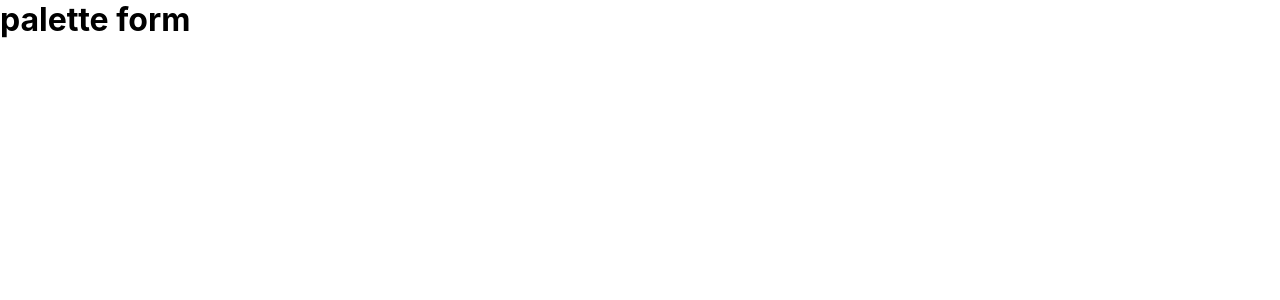
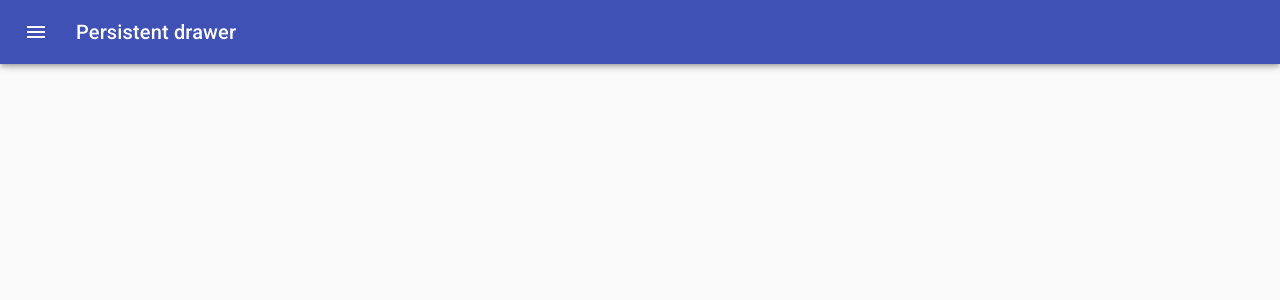
Before and after one commit to sachinjachak2001/color-app, a React (Create React App) app: page /palette/new in a window 1280 px wide. Shown: the top 300 px of the page. Built offline with nearby package versions, Linux system fonts and the light colour scheme.

Commit message:
added paletteForm

```diff
--- a/package.json
+++ b/package.json
@@ -10,6 +10,7 @@
     "@testing-library/react": "^11.2.7",
     "@testing-library/user-event": "^12.8.3",
     "chroma-js": "^2.1.2",
+    "classnames": "^2.3.1",
     "rc-slider": "^9.7.2",
     "react": "^17.0.2",
     "react-copy-to-clipboard": "^5.0.3",
--- a/src/PaletteForm.js
+++ b/src/PaletteForm.js
@@ -1,13 +1,141 @@
 import React, { Component } from "react";
+import clsx from "clsx";
+import { withStyles } from "@material-ui/core/styles";
+import Drawer from "@material-ui/core/Drawer";
+import CssBaseline from "@material-ui/core/CssBaseline";
+import AppBar from "@material-ui/core/AppBar";
+import Toolbar from "@material-ui/core/Toolbar";
+import Typography from "@material-ui/core/Typography";
+import Divider from "@material-ui/core/Divider";
+import IconButton from "@material-ui/core/IconButton";
+import MenuIcon from "@material-ui/icons/Menu";
+import ChevronLeftIcon from "@material-ui/icons/ChevronLeft";
+
+const drawerWidth = 240;
+
+const styles = (theme) => ({
+  root: {
+    display: "flex",
+  },
+  appBar: {
+    transition: theme.transitions.create(["margin", "width"], {
+      easing: theme.transitions.easing.sharp,
+      duration: theme.transitions.duration.leavingScreen,
+    }),
+  },
+  appBarShift: {
+    width: `calc(100% - ${drawerWidth}px)`,
+    marginLeft: drawerWidth,
+    transition: theme.transitions.create(["margin", "width"], {
+      easing: theme.transitions.easing.easeOut,
+      duration: theme.transitions.duration.enteringScreen,
+    }),
+  },
+  menuButton: {
+    marginRight: theme.spacing(2),
+  },
+  hide: {
+    display: "none",
+  },
+  drawer: {
+    width: drawerWidth,
+    flexShrink: 0,
+  },
+  drawerPaper: {
+    width: drawerWidth,
+  },
+  drawerHeader: {
+    display: "flex",
+    alignItems: "center",
+    padding: theme.spacing(0, 1),
+    // necessary for content to be below app bar
+    ...theme.mixins.toolbar,
+    justifyContent: "flex-end",
+  },
+  content: {
+    flexGrow: 1,
+    padding: theme.spacing(3),
+    transition: theme.transitions.create("margin", {
+      easing: theme.transitions.easing.sharp,
+      duration: theme.transitions.duration.leavingScreen,
+    }),
+    marginLeft: -drawerWidth,
+  },
+  contentShift: {
+    transition: theme.transitions.create("margin", {
+      easing: theme.transitions.easing.easeOut,
+      duration: theme.transitions.duration.enteringScreen,
+    }),
+    marginLeft: 0,
+  },
+});
 
 class PaletteForm extends Component {
+  state = {
+    open: false,
+  };
+  handleDrawerOpen = () => {
+    this.setState({ open: true });
+  };
+
+  handleDrawerClose = () => {
+    this.setState({ open: false });
+  };
   render() {
+    const { classes, theme } = this.props;
+    const { open } = this.state;
+    const { handleDrawerOpen, handleDrawerClose } = this;
     return (
-      <div>
-        <h1>palette form</h1>
+      <div className={classes.root}>
+        <CssBaseline />
+        <AppBar
+          position="fixed"
+          className={clsx(classes.appBar, {
+            [classes.appBarShift]: open,
+          })}
+        >
+          <Toolbar>
+            <IconButton
+              color="inherit"
+              aria-label="open drawer"
+              onClick={handleDrawerOpen}
+              edge="start"
+              className={clsx(classes.menuButton, open && classes.hide)}
+            >
+              <MenuIcon />
+            </IconButton>
+            <Typography variant="h6" noWrap>
+              Persistent drawer
+            </Typography>
+          </Toolbar>
+        </AppBar>
+        <Drawer
+          className={classes.drawer}
+          variant="persistent"
+          anchor="left"
+          open={open}
+          classes={{
+            paper: classes.drawerPaper,
+          }}
+        >
+          <div className={classes.drawerHeader}>
+            <IconButton onClick={handleDrawerClose}>
+              <ChevronLeftIcon />
+            </IconButton>
+          </div>
+          <Divider />
+          <Divider />
+        </Drawer>
+        <main
+          className={clsx(classes.content, {
+            [classes.contentShift]: open,
+          })}
+        >
+          <div className={classes.drawerHeader} />
+        </main>
       </div>
     );
   }
 }
 
-export default PaletteForm;
+export default withStyles(styles, { withTheme: true })(PaletteForm);
```
Also changed, not shown: 1 other file (tests, documents, lock files or other folders).
